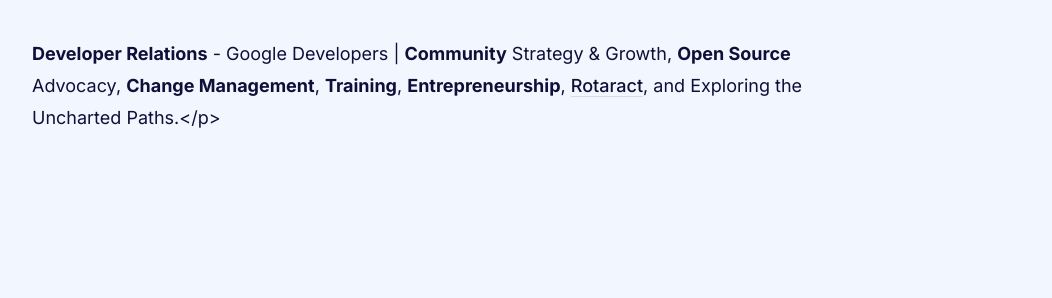
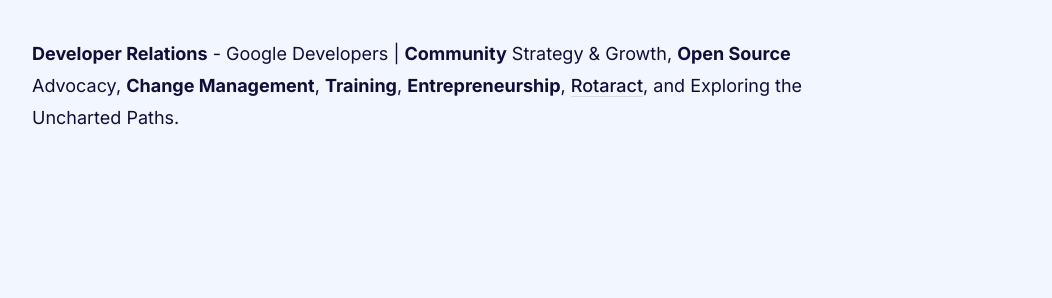
Before and after one commit to zeospec/ZeoSpec, a Jekyll site: the page built from about.md, in a window 1280 px wide and 900 px high, scrolled down 990 px. Shown: the part 185-483 px from the top of the window, without its empty margins (218-1270 px from the left). Built offline with Jekyll 4.4.1, drawn with Linux system fonts in a browser that asks for light colours.

```diff
--- a/about.md
+++ b/about.md
@@ -16,4 +16,4 @@ Hi, my name is Arun Teja Godavarthi aka' **ZeoSpec**.
 
 *What I Do?*
 
-<strong>Developer Relations</strong> - Google Developers \| <strong>Community</strong> Strategy & Growth, <strong>Open Source</strong> Advocacy, <strong>Change Management</strong>, <strong>Training</strong>, <strong>Entrepreneurship</strong>, <strong><a href="https://rtr.zeospec.com/" target="_blank">Rotaract</a></strong>, and Exploring the Uncharted Paths.</p>
+<strong>Developer Relations</strong> - Google Developers \| <strong>Community</strong> Strategy & Growth, <strong>Open Source</strong> Advocacy, <strong>Change Management</strong>, <strong>Training</strong>, <strong>Entrepreneurship</strong>, <strong><a href="https://rtr.zeospec.com/" target="_blank">Rotaract</a></strong>, and Exploring the Uncharted Paths.
```
